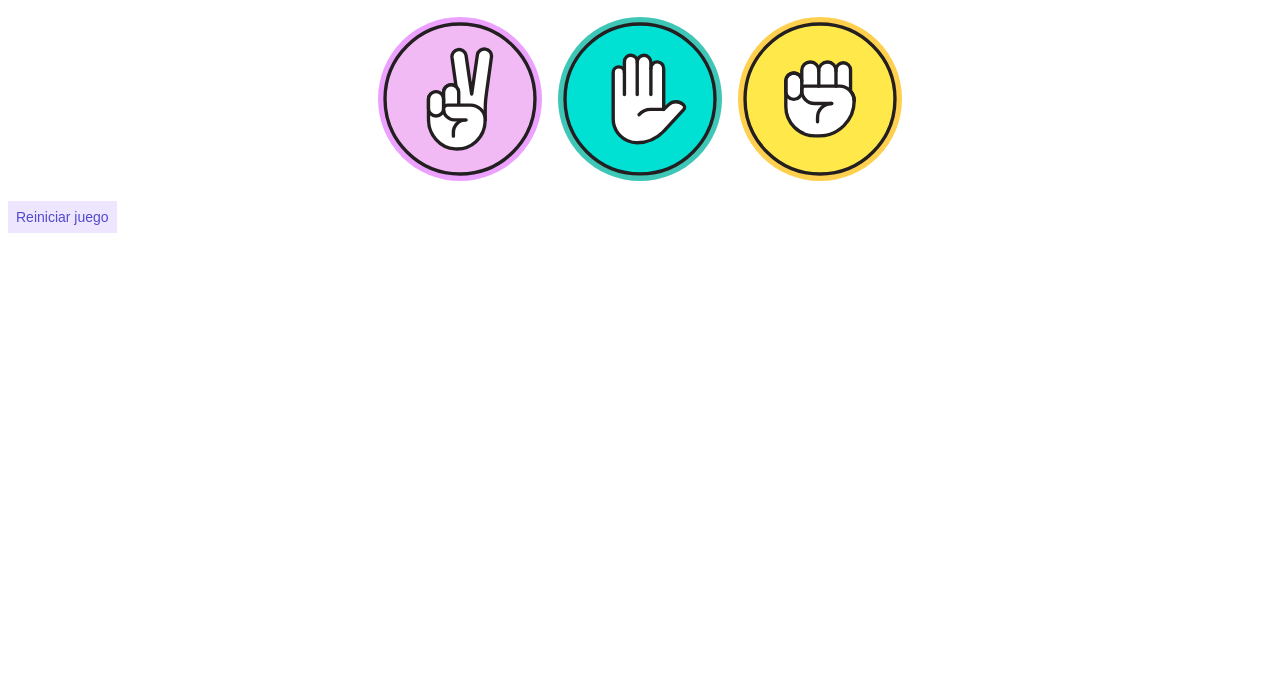
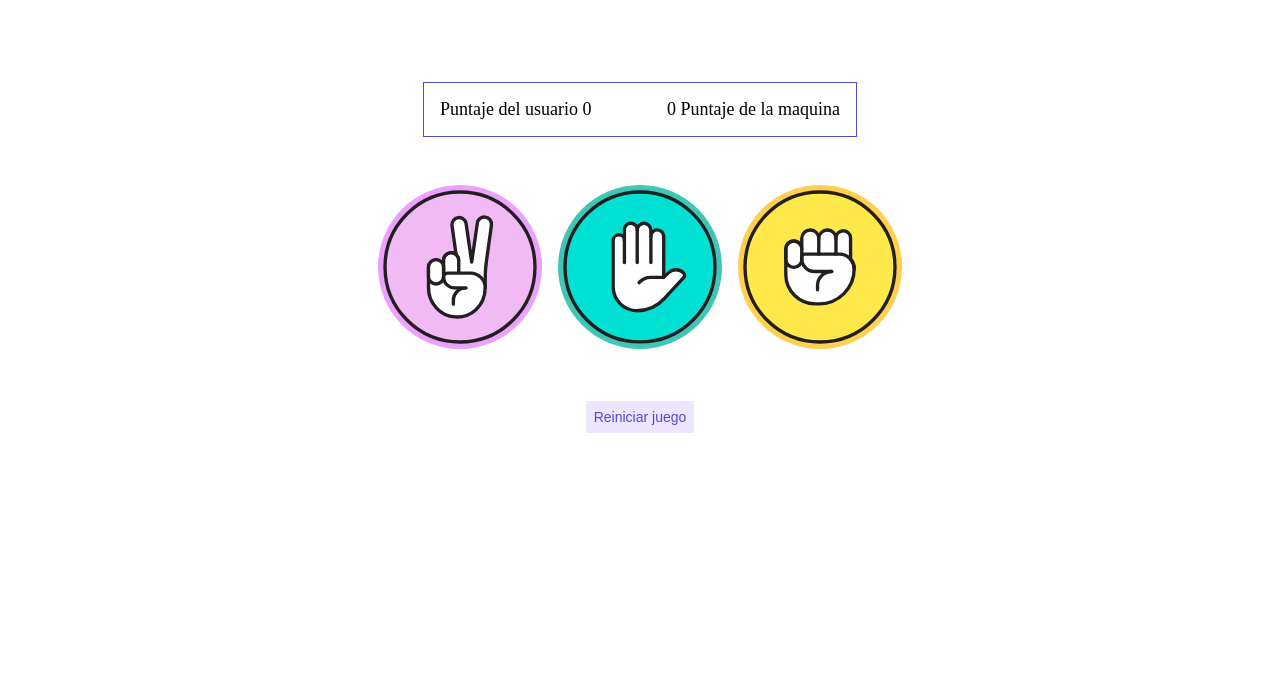
Before and after one commit to kelly103312/piedra-papel-o-tijera, a plain HTML site: page index.html in a window 1280 px wide. Shown: the part 123-800 px from the top of the page. Drawn offline with Linux system fonts and the light colour scheme.

Commit message:
terminar js y agregar css

```diff
--- a/index.html
+++ b/index.html
@@ -20,7 +20,7 @@
         </div>
 
     </section>
-
+   <div class="container-central">
     <div class="point-container">
         <div class="point-board">
             <div id="puntaje-usuario" class="user">
@@ -30,8 +30,9 @@
             </div>
 
             <div id="puntaje-pc" class="pc">
+                <span id="pc-point">0</span>
                  Puntaje de la maquina
-                 <span id="pc-point">0</span>
+
 
             </div>
         </div>
@@ -48,8 +49,12 @@
             <img src="assets/elecciones/piedra.svg" alt="piedra">
         </div>
     </div>
+   <div class="btn-restaurar">
+    <button id="restaurar" class="restart-btn">Reiniciar juego</button>
+   </div>
 
-    <button id="restaurar" class="restart-btn">Reiniciar juego</button>
+    </div>
+
 
     <script src="juego.js"></script>
 
--- a/styles/style.css
+++ b/styles/style.css
@@ -6,9 +6,13 @@
     --md: 18px;
     --lg: 32px;
 }
+body{
+    margin: 30px;
+}
 .container-superior{
   display:flex;
   justify-content: space-between;
+  margin-bottom: 30px;
 
 }
 .titulo{
@@ -19,11 +23,15 @@
 .img-bandera img,.img-logo img{
    width: 48px;
 }
+.container-central{
+    margin-top: 10%;
+
+}
 .point-container{
     display: flex;
     justify-content: center;
     width: 100%;
-    margin: 4px;
+    margin-bottom: 32px;
 }
 .point-board{
     display: flex;
@@ -41,12 +49,20 @@
     align-items: center;
     justify-content: center;
     height: 200px;
+    width: 100%;
 
+    margin-bottom: 32px;
 }
 
 .choice-user img{
     width: 164px;
     margin: 8px;
+}
+.btn-restaurar{
+    display: flex;
+    align-items: center;
+    justify-content: center;
+    margin: 16px;
 }
 .restart-btn{
     border: none;
```
